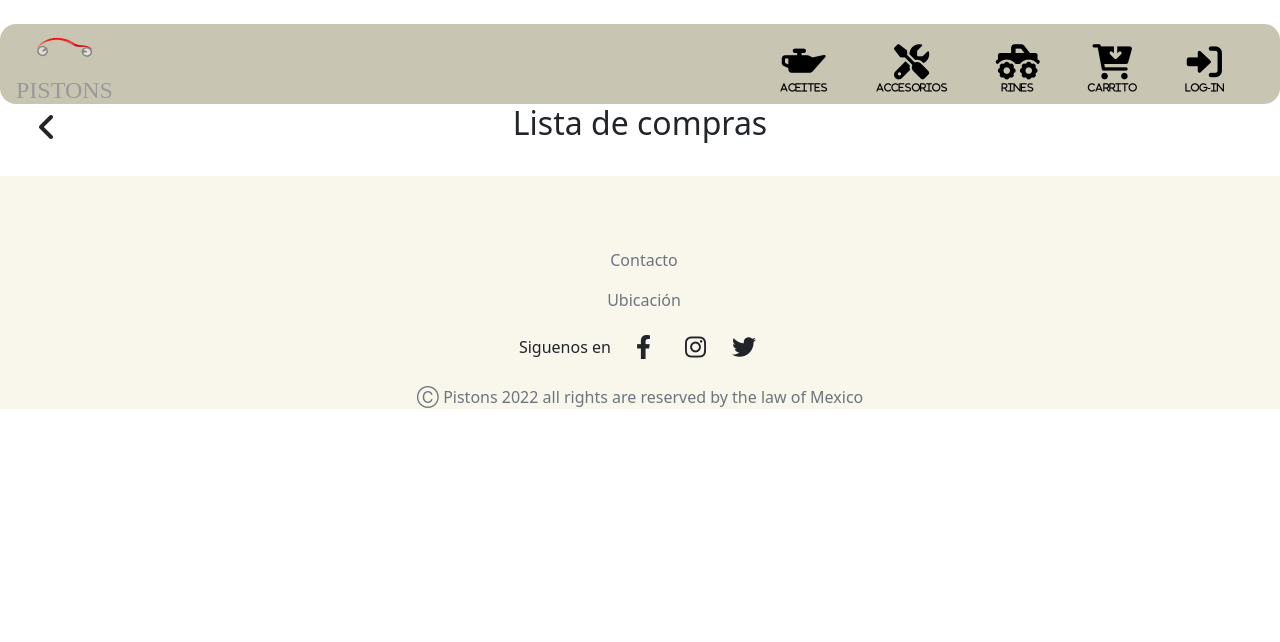
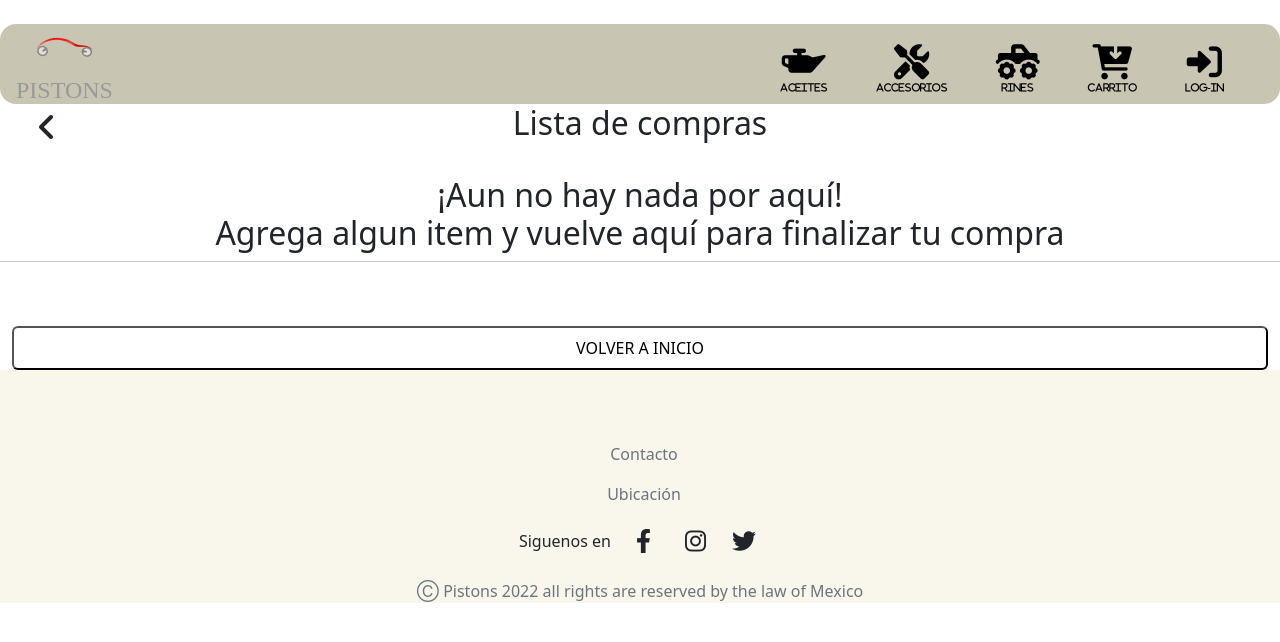
Before and after one commit to Darkmaster1814/Rines-VictorVelasco, a React (Create React App) app: page /cart in a window 1280 px wide. Shown: the top 642 px of the page. Built offline with nearby package versions, Linux system fonts and the light colour scheme.

Commit message:
Carrito actualizado con problema en el useEffect

```diff
--- a/src/Componentes/Cart/Cart.jsx
+++ b/src/Componentes/Cart/Cart.jsx
@@ -1,9 +1,10 @@
- import { useContext } from "react";
+import { useEffect } from "react";
+import { useContext } from "react";
 import cartContext from "../../Context/CartContext";
 import Botton from "../Botones/Botton";
 const Cart=(props)=>{
-    console.log("ID de producto",props.producto.id)
     const ContextoCarrito=useContext(cartContext)
+
     const renderCard=()=>{
         return(<div className='card'>
         <div className='row'>
@@ -12,13 +13,12 @@ const Cart=(props)=>{
             </div>
             <div className='col-6 align-middle'>
                 <h3>{props.producto.nombre}</h3>
-                <h4>Cantidad: {props.producto.cantidad}</h4>
-                <h4>Precio: {parseFloat(props.producto.precio)*parseInt(props.producto.cantidad)}</h4>
+                <h4>Cantidad: {props.producto.cantidad} PZ</h4>
+                <h4>Precio: $ {parseFloat(props.producto.precio)*parseInt(props.producto.cantidad)}</h4>
             </div>
             <div className='col-1'> <Botton clase='fa-solid fa-xmark' evento={()=>{ContextoCarrito.removerDeCarrito(props.producto.id)}}/></div>
         </div>
         </div>)
-
     }
 return(<>{renderCard()}</>)
 }
--- a/src/Componentes/Cart/CartList.jsx
+++ b/src/Componentes/Cart/CartList.jsx
@@ -1,33 +1,58 @@
-import { useEffect } from 'react';
-import { useState } from 'react';
-import { useContext } from 'react';//Importamos el contexto
+import { useEffect, useState, useContext } from 'react';
 import cartContext from '../../Context/CartContext';//Para obtener cuando se agrega un articulo al carrito
 import Cart from './Cart';
-const CartList=()=>{
-    const ContextoCarrito=useContext(cartContext);//Importamos el carrito de compras desde su contexto
-    const obtenerCarritoStorage=()=> {
-        let carritoJSON = localStorage.getItem("carrito");
-        if (carritoJSON) {
-            return(JSON.parse(carritoJSON));
-        }
+import BottonClassic from "../Botones/BottonClassic";
+import { Link } from 'react-router-dom';
+const CartList = () => {
+    const ContextoCarrito = useContext(cartContext);//Importamos el carrito de compras desde su contexto
+    const [counter, setCounter] = useState("")//Contador de articulos
+    useEffect(() => {
+        ContextoCarrito.cantidadEnCarrito(ContextoCarrito.carrito) !== 0 ? setCounter(`${ContextoCarrito.cantidadEnCarrito(ContextoCarrito.carrito)} Articulos`) : setCounter("");
+    }, [ContextoCarrito.cantidadEnCarrito(ContextoCarrito.carrito), counter])
+    /* State y effect para calcular el subtotal */
+    const [subTotal,setSubTotal]=useState("");//Subtotal del carrito de compras
+/* Render del subtotal */
+    const renderSubtotal=()=>{
+        return(<div className='col-12'>
+        <div className='row'>
+            <div className='col-3'>
+                <h4 className='m-1'>Subtotal ({counter})</h4>
+            </div>
+            <div className='col-7'>
+                <h4 className='m-1 text-end'>${ContextoCarrito.calcularSubTotal()}</h4>
+            </div>
+        </div>
+    </div>);
+    }
+/* Effect del subtotal */
+    useEffect(()=>{
+        ContextoCarrito.cantidadEnCarrito(ContextoCarrito.carrito) !== 0 ? setSubTotal(renderSubtotal()): setSubTotal("");
+    },[ContextoCarrito.carrito])
+/* State para el boton de comprar o de regresar a inicio */
+    const [bottonComprar, setBotonComprar]=useState("");
+/* Effect para el boton condicional */
+    useEffect(()=>{
+        ContextoCarrito.cantidadEnCarrito(ContextoCarrito.carrito) !== 0 ? setBotonComprar(<BottonClassic clase="container-fluid rounded bg-item" texto="COMPRAR"/>) :setBotonComprar(<Link to="/"><BottonClassic clase="container-fluid rounded bg-item" texto="VOLVER A INICIO"/></Link>)
+    },[ContextoCarrito.carrito])
+/* Renderizado de las card del carrito */
+    const renderCards = () => {
+        return (ContextoCarrito.carrito.map((item) => <Cart producto={item} />))
     }
 
-    const [carrito,setCarrito]=useState(null);//State del render de card para el carrito
-    useEffect(()=>{
-        console.log("Carrito obtenido del storage",carrito)
-        setCarrito(obtenerCarritoStorage())},[carrito])
-    const [counter,setCounter]=useState("")//Contador de articulos
-    useEffect(()=>{
-        ContextoCarrito.cantidadEnCarrito(ContextoCarrito.carrito)!==0 ? setCounter(`${ContextoCarrito.cantidadEnCarrito(ContextoCarrito.carrito)} Articulos`):setCounter("");
-    },[ContextoCarrito.cantidadEnCarrito(ContextoCarrito.carrito),counter])
+    /*    const obtenerCarritoStorage=()=> {
+            let carritoJSON = localStorage.getItem("carrito");
+            if (carritoJSON) {
+                return(JSON.parse(carritoJSON));
+            }
+        }
+        const [carrito,setCarrito]=useState(null);//State del render de card para el carrito */
 
-
-    const renderCards=()=>{
-        return(ContextoCarrito.carrito.map((item)=><Cart producto={item}/>))
-    }
-    return(<div className='row'>
-        <h2>{counter}</h2>
-        {renderCards()}
+    return (<div className='row'>
+        <h3>{counter}</h3>
+        {ContextoCarrito.cantidadEnCarrito(ContextoCarrito.carrito) !== 0 ? renderCards(): <h2 className='text-center'>¡Aun no hay nada por aquí!<br/>Agrega algun item y vuelve aquí para finalizar tu compra </h2>}
+        <hr/>
+        {subTotal}
+        <div className=' mt-5 col-12'>{bottonComprar}</div>
     </div>)
 }
 export default CartList;
--- a/src/Componentes/Container/ItemCount.jsx
+++ b/src/Componentes/Container/ItemCount.jsx
@@ -7,14 +7,14 @@ import { useEffect } from 'react';
 import { useContext } from 'react';//Importamos el contexto
 import cartContext from '../../Context/CartContext';
 const ItemCount = (props) => {
+        /* Variable para agregar al carrito la onAdd */
+        let carrito=useContext(cartContext);
     /* Variable de cantidad, esta será puesta en el state para cambiar su estado cada que se agrega un producto */
-    let [qty, setQty]=useState(props.producto?.cantidad)
+    let [qty, setQty]=useState(props.producto?.cantidad-(carrito.cantidadEnCarrito(carrito.carrito)!==0 ? carrito.obtenerPorId(props.producto?.id).cantidad:0))//Se usa tambien la cantidad en el carrito para restringir la cantidad que puede agregar el usuario
     /* UseEffect para montar la cantidad y renderizar cada que haya un cambio en esta al agregar a carrito */
     useEffect(()=>setQty(props.producto?.cantidad),[props.producto?.cantidad])
     /* Variable de contador de productos en el state */
     let [contador, setContador] = useState(1);
-    /* Variable para agregar al carrito la onAdd */
-    let carrito=useContext(cartContext);
     /* Funcion para aumentar los productos antes de agregarlos al carrito */
     let aumentarCarrito = () => { contador < qty ? setContador(++contador) : setContador(qty) };
     /* Función para disminuir los productos antes de agregarlos al carrito */
--- a/src/Componentes/Nav/CartWidget.jsx
+++ b/src/Componentes/Nav/CartWidget.jsx
@@ -6,14 +6,14 @@ import cartContext from '../../Context/CartContext';//Para obtener cuando se agr
 const Cart = ({ nombre, evento }) => {
     /* Elementos para cambiar el estado del icono cuando no hay articulos en el carrito es false*/
     const productos=useContext(cartContext);
-    const [flag,setFlag]=useState(false);
+    const [flag,setFlag]=useState("");
     useEffect(()=>{
-        productos.carrito.length===0 ? setFlag(false):setFlag(true);
-    },[productos.carrito,flag]);
+        productos.cantidadEnCarrito(productos.carrito)!==0 ? setFlag(<i className="nav-i fa-sharp fa-solid fa-cart-plus text-center"><p className="textHeader">{nombre}</p></i>):setFlag(<i className="nav-i fa-sharp fa-solid fa-cart-arrow-down text-center"><p className="textHeader">{nombre}</p></i>);
+    },[productos.carrito]);
     return (
         <>
             <button className="btn-nav mt-4 me-md-5" onClick={evento}>
-                {flag ? <i className="nav-i fa-sharp fa-solid fa-cart-plus text-center"><p className="textHeader">{nombre}</p></i> : <i className="nav-i fa-sharp fa-solid fa-cart-arrow-down text-center"><p className="textHeader">{nombre}</p></i>}
+                {flag}
             </button>
         </>
     );
--- a/src/Context/CartContext.jsx
+++ b/src/Context/CartContext.jsx
@@ -8,7 +8,8 @@ let cartContext=createContext({
     removerDeCarrito: ()=>{},
     borrarCarrito:()=>{},
     obtenerPorId:()=>{},
-    cantidadEnCarrito:()=>{}
+    cantidadEnCarrito:()=>{},
+    calcularSubTotal:()=>{}
 });//Con default value de array vacio
 
 export default cartContext;
--- a/src/Context/CartProvider.jsx
+++ b/src/Context/CartProvider.jsx
@@ -1,12 +1,10 @@
 /* Provider para el contexto dinamico de carrito de compras */
-import { useEffect } from "react";
-import { useState } from "react";
+import { useEffect,useState } from "react";
 import cartContext from "./CartContext";
 
 const Provider = ({ children }) => {
     /* Variable para agregar al carrito la onAdd */
     const [carrito, setCarrito] = useState([]);
-    console.log("El carrito", carrito)
     /* Función agregar al arreglo de carrito */
     const addItem = (item) => {
         /* Si el carrito tiene item entonces actualiza la cantidad */
@@ -20,7 +18,6 @@ const Provider = ({ children }) => {
         else {
             setCarrito((items) => [...items, item]);//Agrega al arr carrito un nuevo objeto item
         }
-
         console.log(Object.keys(carrito).length + 1)//Para saber el tamaño del array del carrito
     }
 
@@ -49,6 +46,12 @@ const Provider = ({ children }) => {
     const clearCart = () => {
         setCarrito([]);
     }
+    /* Funcion para calcular subtotal del carrito */
+    const subTotal=()=>{
+        let total=0;
+        carrito.forEach((item)=>total+=item.cantidad*item.precio);
+        return total;
+    }
 
     /* actualizar el storage local con el JSON */
     const actualizarProductosStorage = (carrito) => {
@@ -63,13 +66,14 @@ const Provider = ({ children }) => {
         /* Effect para hacer un update al storage cada que el carrito cambia */
         useEffect(() => actualizarProductosStorage(carrito), [carrito])
     return (<cartContext.Provider value={{
-        carrito,
+        carrito: carrito,
         agregarCarrito: addItem,
         existeEnCarrito: isInCart,
         removerDeCarrito: removeFromCart,
         borrarCarrito: clearCart,
         obtenerPorId: getProduct,
-        cantidadEnCarrito: QtyOfProducts
+        cantidadEnCarrito: QtyOfProducts,
+        calcularSubTotal: subTotal
     }}>
         {children}
     </cartContext.Provider>)
```
